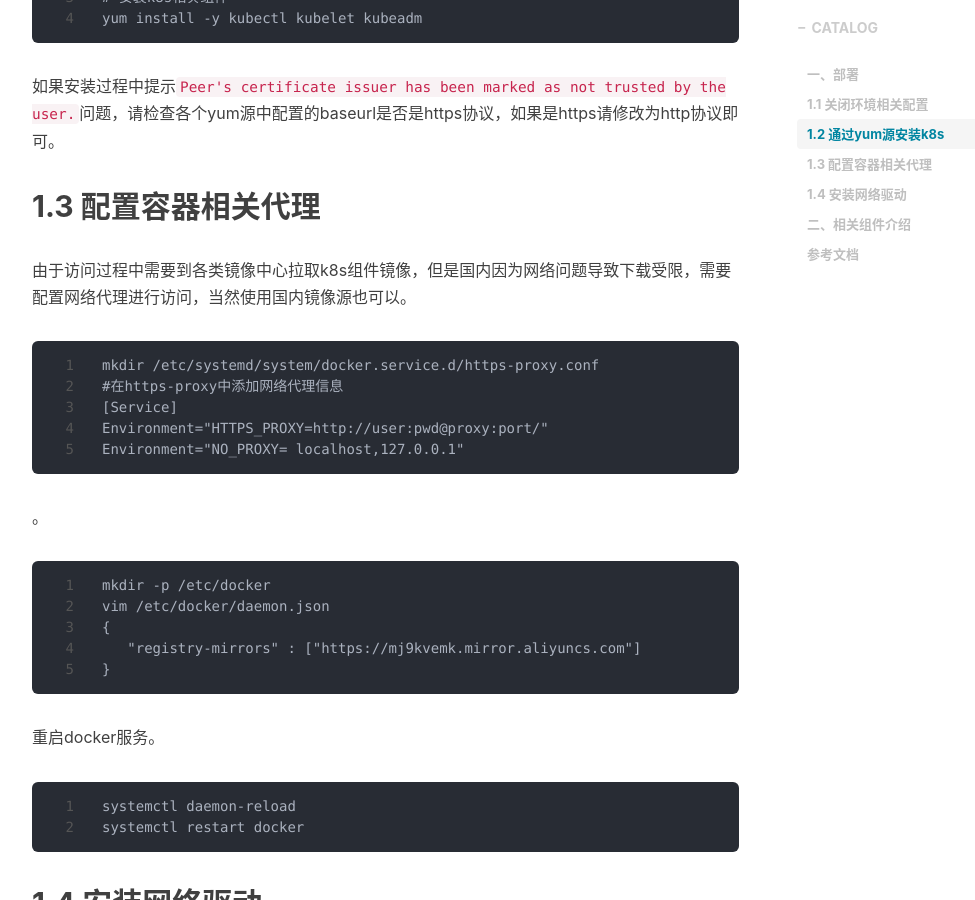
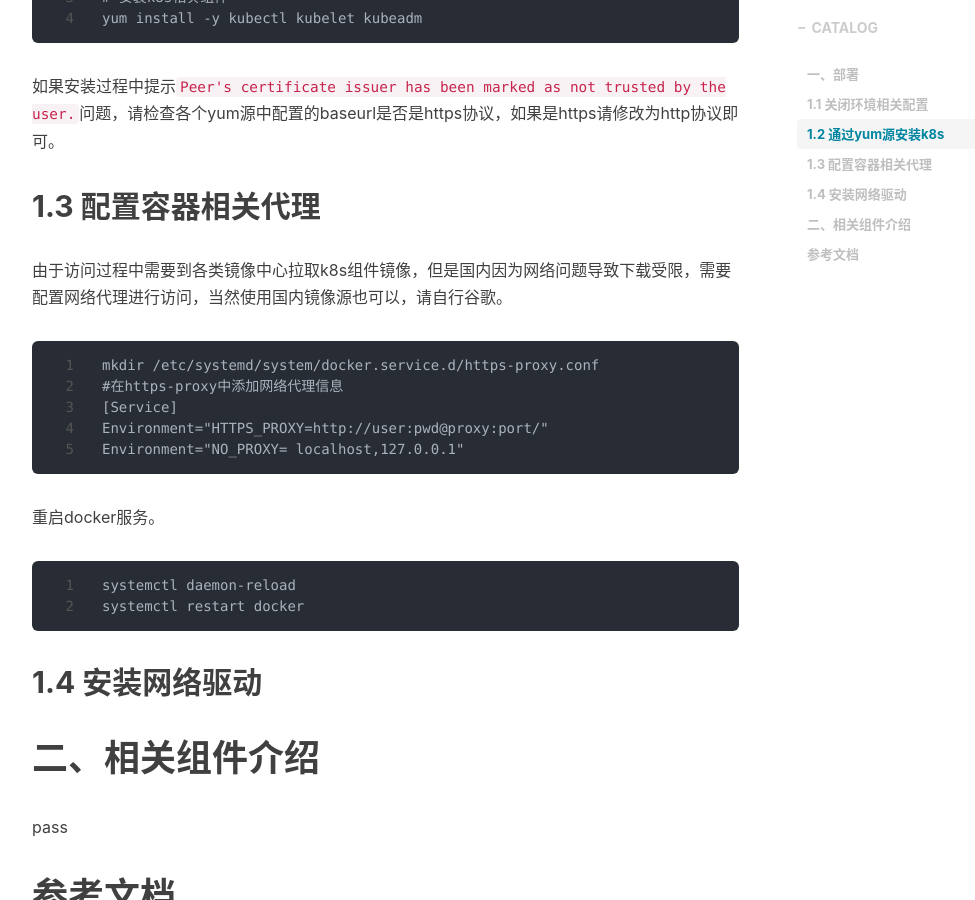
Before and after one commit to shihai1991/shihai1991.github.io, a Jekyll site: the page built from _posts/2022-09-14-K8S deployment.md, in a window 1280 px wide and 900 px high, scrolled down 1787 px. Shown: the whole window, without its empty margins (233-1208 px from the left). Built offline with Jekyll 4.4.1, drawn with Linux system fonts in a browser that asks for light colours; nearby versions of some CDN libraries; comment, search, counter and statistics services are not loaded.

Commit message:
Update 2022-09-14-K8S deployment.md

````diff
--- a/_posts/2022-09-14-K8S deployment.md
+++ b/_posts/2022-09-14-K8S deployment.md
@@ -65,21 +65,13 @@ yum install -y kubectl kubelet kubeadm
 
 
 ## 1.3 配置容器相关代理
-由于访问过程中需要到各类镜像中心拉取k8s组件镜像，但是国内因为网络问题导致下载受限，需要配置网络代理进行访问，当然使用国内镜像源也可以。
+由于访问过程中需要到各类镜像中心拉取k8s组件镜像，但是国内因为网络问题导致下载受限，需要配置网络代理进行访问，当然使用国内镜像源也可以，请自行谷歌。
 ```
 mkdir /etc/systemd/system/docker.service.d/https-proxy.conf
 #在https-proxy中添加网络代理信息
 [Service]
 Environment="HTTPS_PROXY=http://user:pwd@proxy:port/"
 Environment="NO_PROXY= localhost,127.0.0.1"
-```
-。
-```
-mkdir -p /etc/docker
-vim /etc/docker/daemon.json
-{
-   "registry-mirrors" : ["https://mj9kvemk.mirror.aliyuncs.com"]
-}
 ```
 重启docker服务。
 ```
````
